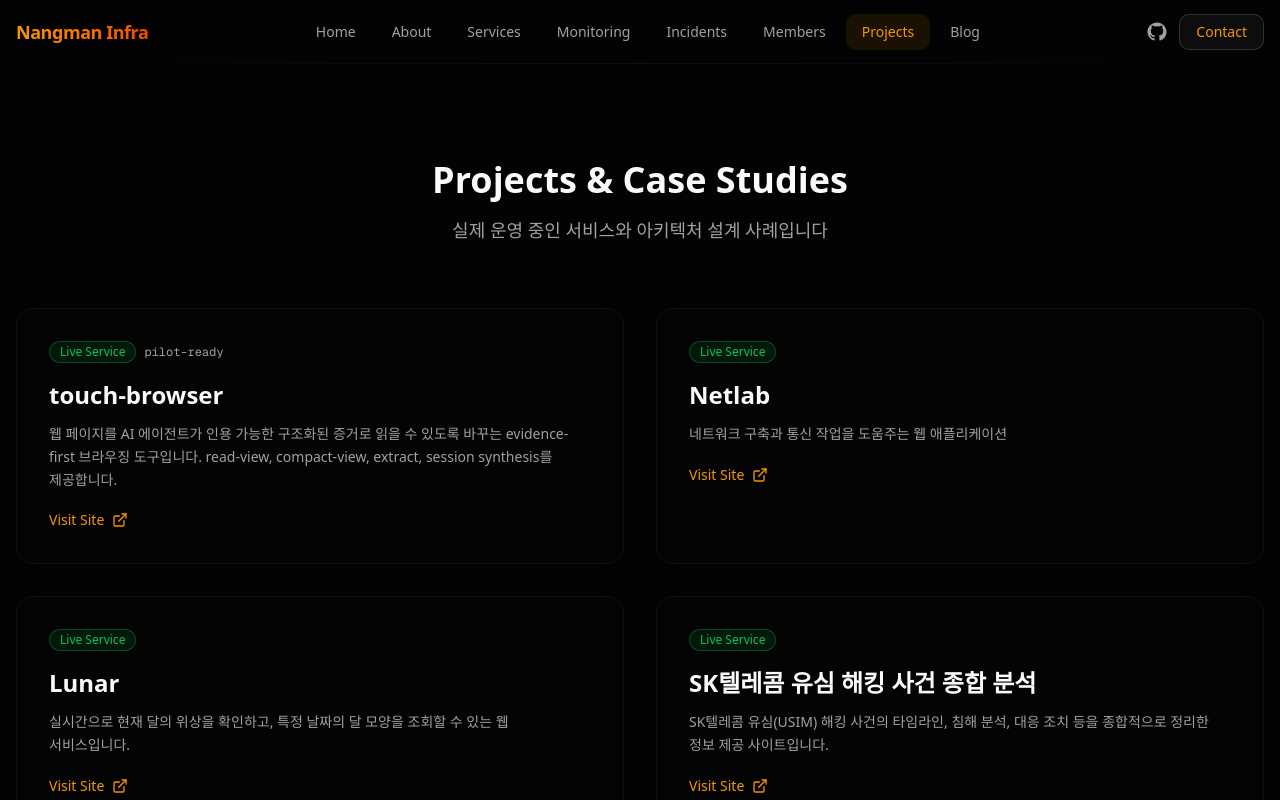
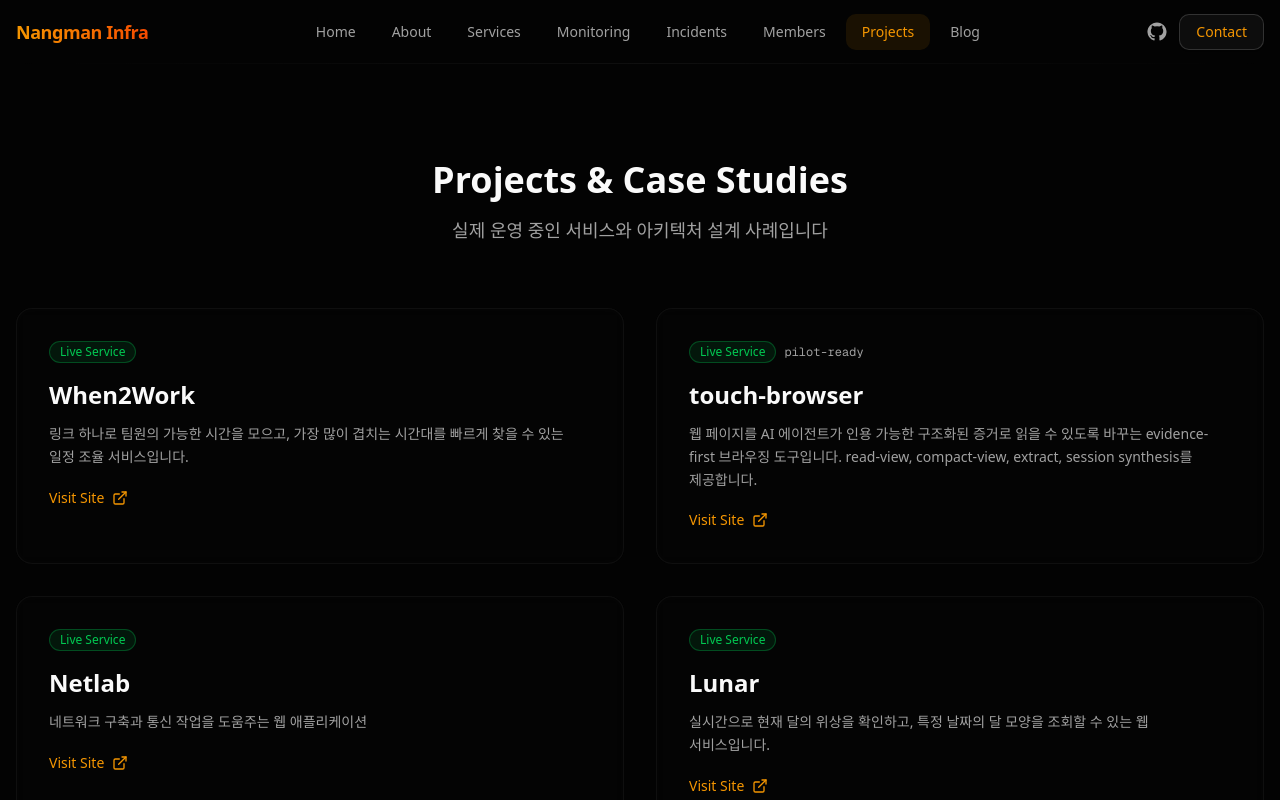
Before and after one commit to nangman-infra/nangman-infra-web, a Next.js app in the folder frontend/: page /projects in a window 1280 px wide. Shown: the top 800 px of the page. Built offline with nearby package versions, Linux system fonts and the light colour scheme.

Commit message:
feat: add when2work project profile content

```diff
--- a/frontend/app/projects/page.tsx
+++ b/frontend/app/projects/page.tsx
@@ -13,6 +13,14 @@
 }
 
 const projects: Project[] = [
+  {
+    id: "when2work",
+    name: "When2Work",
+    description:
+      "링크 하나로 팀원의 가능한 시간을 모으고, 가장 많이 겹치는 시간대를 빠르게 찾을 수 있는 일정 조율 서비스입니다.",
+    status: "live",
+    url: "https://when2work.whitejbb.cloud",
+  },
   {
     id: "touch-browser",
     name: "touch-browser",
--- a/frontend/data/members.ts
+++ b/frontend/data/members.ts
@@ -321,6 +321,14 @@
     links: {
       homepage: "https://donggeon.nangman.cloud/",
     },
+    projects: [
+      {
+        title: "When2Work",
+        description: "링크 하나로 참여자의 가능 시간을 모으고, 가장 많이 겹치는 시간대를 빠르게 찾을 수 있는 일정 조율 서비스",
+        technologies: ["React", "일정 조율", "시간 선택 UI", "히트맵"],
+        industry: "협업",
+      },
+    ],
     certifications: [
       {
         name: "NAVER Cloud Platform Certified Associate",
```
